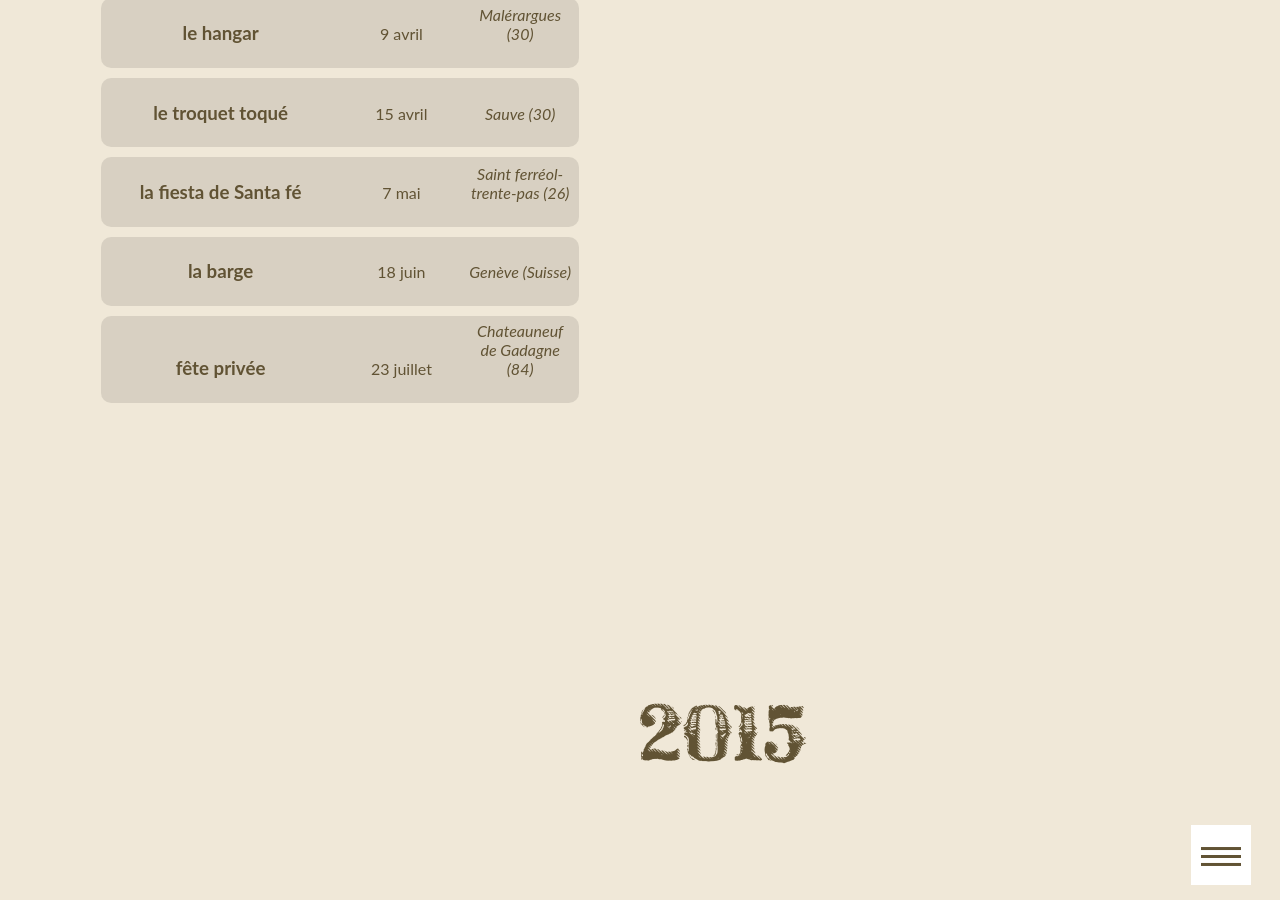
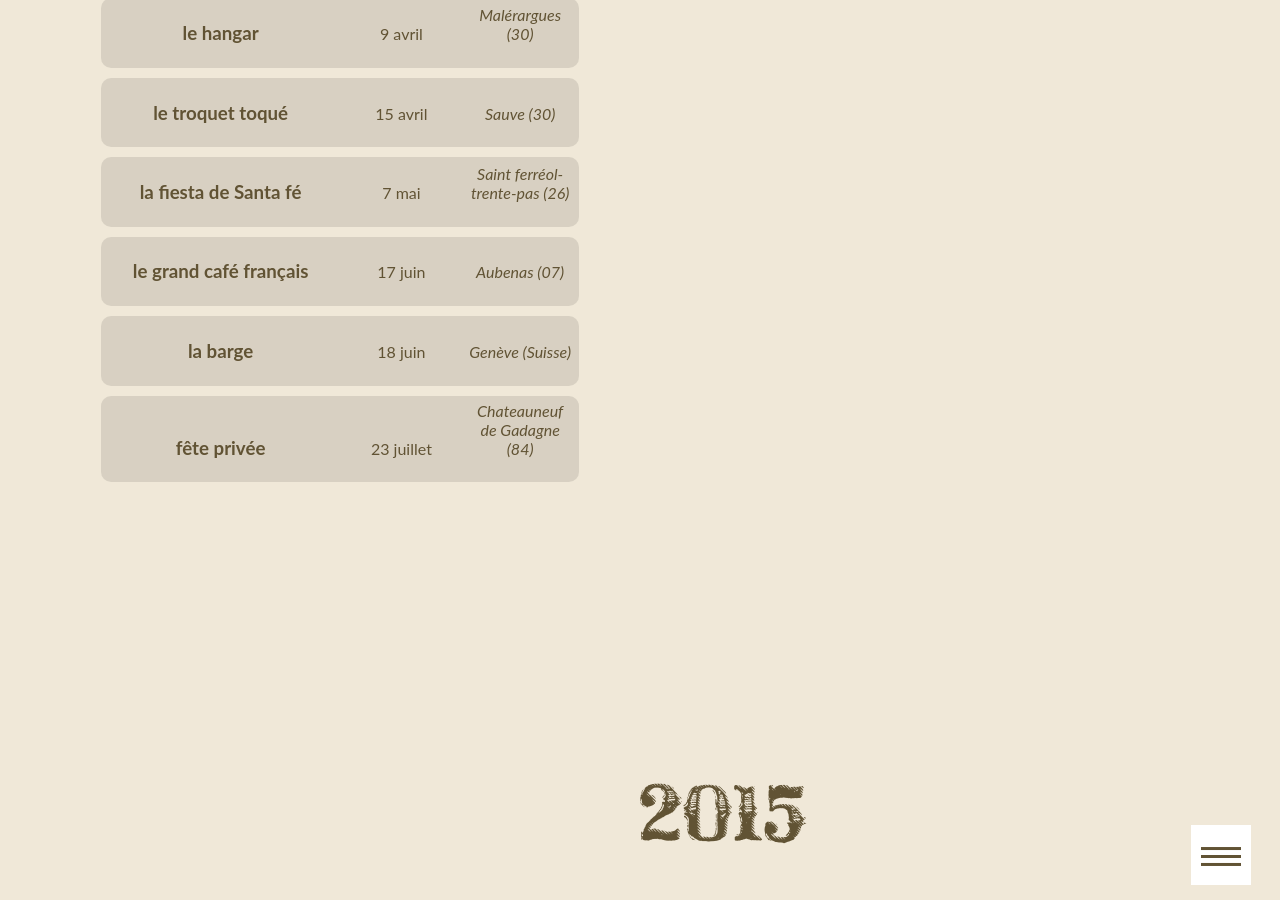
Before and after one commit to ftmftrs/ftmftrs.github.io, a Jekyll site: the page built from concert/index.html, in a window 1280 px wide and 900 px high, scrolled down 1376 px. Built offline with Jekyll 4.4.1, drawn with Linux system fonts in a browser that asks for light colours; Markdown is read by kramdown in place of the engine named in the settings; comment, search, counter and statistics services are not loaded.

Commit message:
Update concerts2016.yml

```diff
--- a/_data/concerts2016.yml
+++ b/_data/concerts2016.yml
@@ -36,6 +36,10 @@
   date: 7 mai
   address: Saint ferréol-trente-pas (26)
 
+- title: le grand café français
+  date: 17 juin
+  address: Aubenas (07)
+
 - title: la barge
   date: 18 juin
   address: Genève (Suisse)
```
